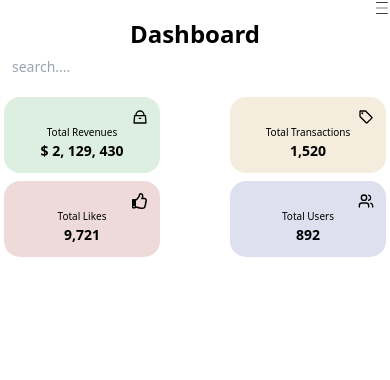
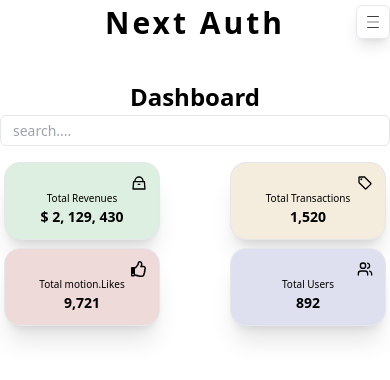
Before and after one commit to maniksharma424/Next.js-Auth, a Next.js app: page /Components/DashboardInfo in a window 390 px wide. Shown: the top 380 px of the page. Built offline with nearby package versions, Linux system fonts and the light colour scheme.

Commit message:
style:framer-motion

```diff
--- a/pages/Components/DashboardInfo.jsx
+++ b/pages/Components/DashboardInfo.jsx
@@ -1,7 +1,7 @@
 import React from "react";
 import { BiBell } from "react-icons/bi";
 import { RiHandbagLine } from "react-icons/ri";
-import { MdOutlineLocalOffer } from "react-icons/md";
+import {MdOutlineLocalOffer } from "react-icons/md";
 import { FaRegThumbsUp } from "react-icons/fa";
 import { LuUsers } from "react-icons/lu";
 import { useState } from "react";
@@ -11,12 +11,12 @@ import { CiMenuBurger } from "react-icons/ci";
 import ResponsiveSidebar from "./ResponsiveSidebar";
 import { useDispatch } from "react-redux";
 import { changeOpacity } from "@/Slices/dashboardSlice.js";
-import profileImage from "../../public/profileImage.png"
+import profileImage from "../../public/profileImage.png";
 import Image from "next/image";
-
+import { motion } from "framer-motion";
 const DashboardInfo = () => {
   const [showModal, setShowModal] = useState(false);
-  const dispatch = useDispatch()
+  const dispatch = useDispatch();
 
   return (
     <div className="w-full md:h-1/4 h-1/3 ">
@@ -24,15 +24,26 @@ const DashboardInfo = () => {
         id="info"
         className="w-full md:h-1/3 h-1/2  flex flex-wrap  md:justify-between  items-center"
       >
-        <button
-          onClick={() => {
-            setShowModal(true);
-            dispatch(changeOpacity())
-          }}
-          className="md:hidden flex w-full justify-end items-center"
-        >
-          <CiMenuBurger />
-        </button>
+        <div id="hidden" className="md:hidden w-full   ">
+          <div className=" tracking-widest text-[30px] font-[700] w-full flex justify-center items-center ">Next Auth</div>
+          <motion.button
+        whileTap={{
+scale:1.1
+        }}
+            onClick={() => {
+              setShowModal(true);
+              dispatch(changeOpacity());
+            }}
+            className="flex w-full  justify-end
+          items-center relative bottom-10 "
+          >
+            <span className="border-[1px] rounded-md shadow-lg p-2">
+
+            <CiMenuBurger />
+            </span>
+          </motion.button>
+        </div>
+
         <h1 className="md:w-1/5 w-full h-1/3 flex justify-center items-center  font-[700] text-[24px]">
           Dashboard
         </h1>
@@ -42,7 +53,7 @@ const DashboardInfo = () => {
         >
           <input
             type="text"
-            className="rounded-md px-3 w-full md:w-3/5 py-1 text-[#B0B0B0]  text-[14px]"
+            className="rounded-md px-3 border-[1px] w-full md:w-3/5 py-1 text-[#B0B0B0]  text-[14px]"
             placeholder="search....    "
           />
           <BiBell className="md:flex hidden " />
@@ -56,7 +67,14 @@ const DashboardInfo = () => {
       </div>
       <div className="h-2/3 w-full">
         <ul className="h-full w-full py-3 flex justify-between flex-wrap">
-          <li className="md:w-1/5 w-2/5 m-1  h-fit bg-[#DDEFE0] rounded-2xl p-3 ">
+          <motion.li
+          whileTap={{
+            scale:0.8
+          }}
+
+
+
+          className="shadow-xl border-[1px] md:w-1/5 w-2/5 m-1  h-fit bg-[#DDEFE0] rounded-2xl p-3 ">
             <p className="w-full h-1/3 flex justify-end font-[700] md:text-[20px]">
               <RiHandbagLine />
             </p>
@@ -66,8 +84,11 @@ const DashboardInfo = () => {
             <p className="w-full justify-center flex font-[600] md:text-[24px] text-[14px] ">
               $ 2, 129, 430
             </p>
-          </li>
-          <li className="md:w-1/5 w-2/5 m-1  h-fit bg-[#F4ECDD] rounded-2xl p-3 ">
+          </motion.li>
+          <motion.li
+          whileTap={{
+            scale:0.8
+          }} className="shadow-xl border-[1px] md:w-1/5 w-2/5 m-1  h-fit bg-[#F4ECDD] rounded-2xl p-3 ">
             <p className="w-full h-1/3 flex justify-end font-[700] md:text-[20px]">
               <MdOutlineLocalOffer />
             </p>
@@ -77,19 +98,25 @@ const DashboardInfo = () => {
             <p className="w-full justify-center flex font-[600] md:text-[24px] text-[14px] ">
               1,520
             </p>
-          </li>
-          <li className="md:w-1/5 w-2/5 m-1  h-fit bg-[#EFDADA] rounded-2xl p-3 ">
+          </motion.li>
+          <motion.li
+          whileTap={{
+            scale:0.8
+          }} className="shadow-xl border-[1px] md:w-1/5 w-2/5 m-1  h-fit bg-[#EFDADA] rounded-2xl p-3 ">
             <p className="w-full h-1/3 flex justify-end font-[700] md:text-[20px]">
               <FaRegThumbsUp />
             </p>
             <p className="w-full justify-center flex md:font-[400] md:text-[14px] text-[10px]">
-              Total Likes
+              Total motion.Likes
             </p>
             <p className="w-full justify-center flex font-[600]  md:text-[24px] text-[14px] ">
               9,721
             </p>
-          </li>
-          <li className="md:w-1/5 w-2/5 m-1  h-fit bg-[#DEE0EF] rounded-2xl p-3 ">
+          </motion.li>
+          <motion.li
+          whileTap={{
+            scale:0.8
+          }} className="shadow-xl border-[1px] md:w-1/5 w-2/5 m-1  h-fit bg-[#DEE0EF] rounded-2xl p-3 ">
             <p className="w-full h-1/3 flex justify-end font-[700] md:text-[20px]">
               <LuUsers />
             </p>
@@ -99,12 +126,19 @@ const DashboardInfo = () => {
             <p className="w-full justify-center flex font-[600] md:text-[24px] text-[14px] ">
               892
             </p>
-          </li>
+          </motion.li>
         </ul>
       </div>
-      {showModal ? createPortal(<ResponsiveSidebar handleShowModal={()=>{
-        setShowModal(!showModal)
-      }} />, document.body) : null}
+      {showModal
+        ? createPortal(
+            <ResponsiveSidebar
+              handleShowModal={() => {
+                setShowModal(!showModal);
+              }}
+            />,
+            document.body
+          )
+        : null}
     </div>
   );
 };
--- a/pages/Components/DashboardSummary.jsx
+++ b/pages/Components/DashboardSummary.jsx
@@ -49,8 +49,8 @@ const DashboardSummary = () => {
   }, [data]);
   return (
     <div className="w-full md:h-1/4 h-1/3  flex justify-between flex-wrap">
-      <div id="box-1" className=" h-fit md:w-1/2 w-full  md:pr-6 ">
-        <div className="h-full w-full bg-white rounded-2xl px-5 py-4">
+      <div id="box-1" className=" h-fit md:w-1/2 w-full  md:pr-6  ">
+        <div className="h-full w-full bg-white rounded-2xl px-5 py-4 md:shadow-none shadow-lg border-[1px]">
           <p className="w-full h-1/5 flex justify-between items-center md:px-10 md:text-[17px] text-[12px]">
             <span className="w-1/2 flex justify-center">Top Products</span>
             <span className="flex justify-start w-1/2 items-center text-[#858585] md:text-[12px]">
@@ -87,8 +87,8 @@ const DashboardSummary = () => {
           </div>
         </div>
       </div>
-      <div id="box-2" className=" h-fit  md:w-1/2 w-full rounded-2xl md:pl-6">
-        <div className="h-full w-full bg-white rounded-2xl flex-col px-5 py-4">
+      <div id="box-2" className=" h-fit  md:w-1/2 w-full rounded-2xl md:pl-6 ">
+        <div className="h-full w-full bg-white rounded-2xl flex-col px-5 py-4 md:shadow-none shadow-lg border-[1px]">
           <div className="h-1/5 w-full">
             <p className="w-full flex justify-between items-center md:text-[17px] text-[12px]">
               <span>Today's Schedule</span>
--- a/pages/Components/Graph.jsx
+++ b/pages/Components/Graph.jsx
@@ -79,7 +79,7 @@ const Graph = ({ data }) => {
   }, [data]);
 
   return (
-    <div className=" md:h-2/5 h-1/5 w-full   bg-white rounded-2xl md:px-8 md:py-4 px-4 py-2">
+    <div className=" md:h-2/5 h-1/5 w-full   bg-white rounded-2xl md:px-8 md:py-4 px-4 py-2 border-[1px]">
       <div className="h-1/5 w-full flex justify-between">
         <div className="w-1/2 h-full">
           <p className="md:text-[18px] text-[12px] md:font-[700]">Activities</p>
@@ -106,7 +106,7 @@ const Graph = ({ data }) => {
       <div className="h-4/5 w-full">
         <canvas
           ref={chartRef}
-          className="w-full h-full "
+          className="w-full h-full shadow-xl rounded-lg"
         />
       </div>
     </div>
--- a/pages/Components/ResponsiveSidebar.jsx
+++ b/pages/Components/ResponsiveSidebar.jsx
@@ -18,14 +18,17 @@ const ResponsiveSidebar = ({ handleShowModal }) => {
     className="w-1/2 h-screen absolute right-0 top-0 bg-black md:rounded-2xl">
       <div id="menu" className="w-full h-1/2 text-white">
         <div className="flex justify-end items-center p-5 text-[20px]">
-          <button
+          <motion.button
+          whileTap={{
+            scale:1.1
+          }}
             onClick={() => {
               handleShowModal();
               dispatch(defaultOpacity());
             }}
           >
             <RxCross1 />
-          </button>
+          </motion.button>
         </div>
         <div
           id="heading"
--- a/pages/Dashboard.jsx
+++ b/pages/Dashboard.jsx
@@ -6,15 +6,15 @@ import DashboardSummary from "./Components/DashboardSummary";
 import { useSelector } from "react-redux";
 const Dashboard = () => {
 
-  const { data: session, status } = useSession({ required: true });
+  const { data: session, status } = useSession();
   const opacity = useSelector((store) => store.dashboardSlice.opacity);
 
 
-  if (status === "authenticated")
+  // if (status === "authenticated")
     return (
       <>
         <div
-          className={` md:h-screen   w-full flex font-Montserrat p-5 bg-[#F5F5F5] ${
+          className={` md:h-screen   w-full flex font-Montserrat p-5 bg-white md:bg-[#F5F5F5] ${
             opacity ? "blur-sm opacity-70 h-[600px]" : "h-[1300px]"
           }`}
         >
```
Also changed, not shown: pages/Login.jsx (+40 -12 lines).
